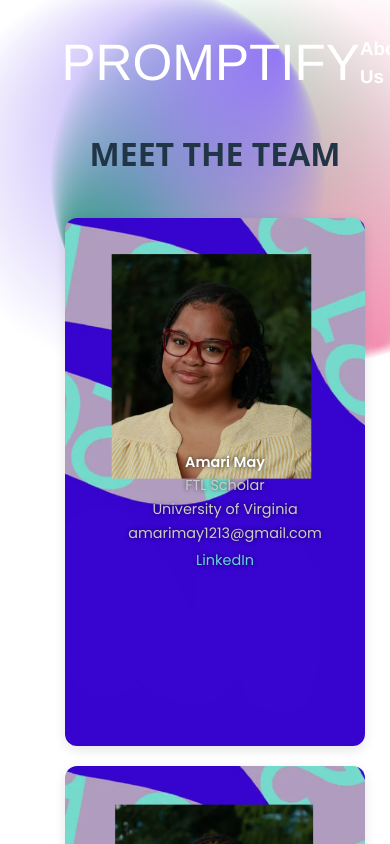
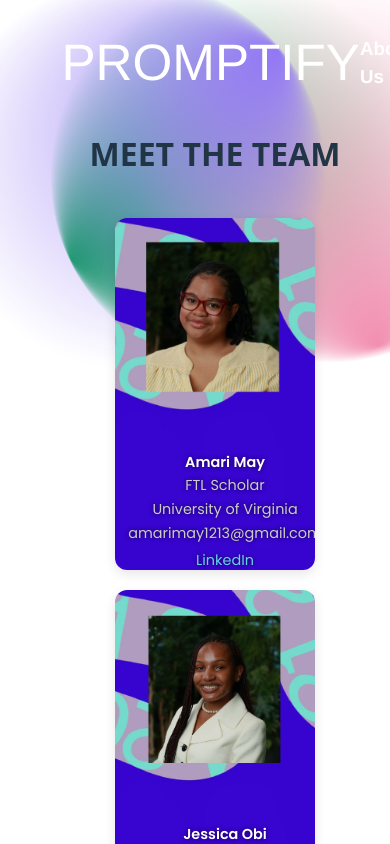
Before and after one commit to JAK-Of-All-Forces/promptify, a React (Vite) app in the folder frontend/: page /about in a window 390 px wide. Shown: the top 844 px of the page. Built offline with nearby package versions, Linux system fonts and the light colour scheme.

Commit message:
about media queries complete

```diff
--- a/frontend/src/Pages/AboutPage/AboutPage.css
+++ b/frontend/src/Pages/AboutPage/AboutPage.css
@@ -168,7 +168,7 @@ img.card-bg {
 
   .about-card {
     width: 90%;
-    max-width: 300px;
+    max-width: 200px;
   }
 
   .about-card img {
```
